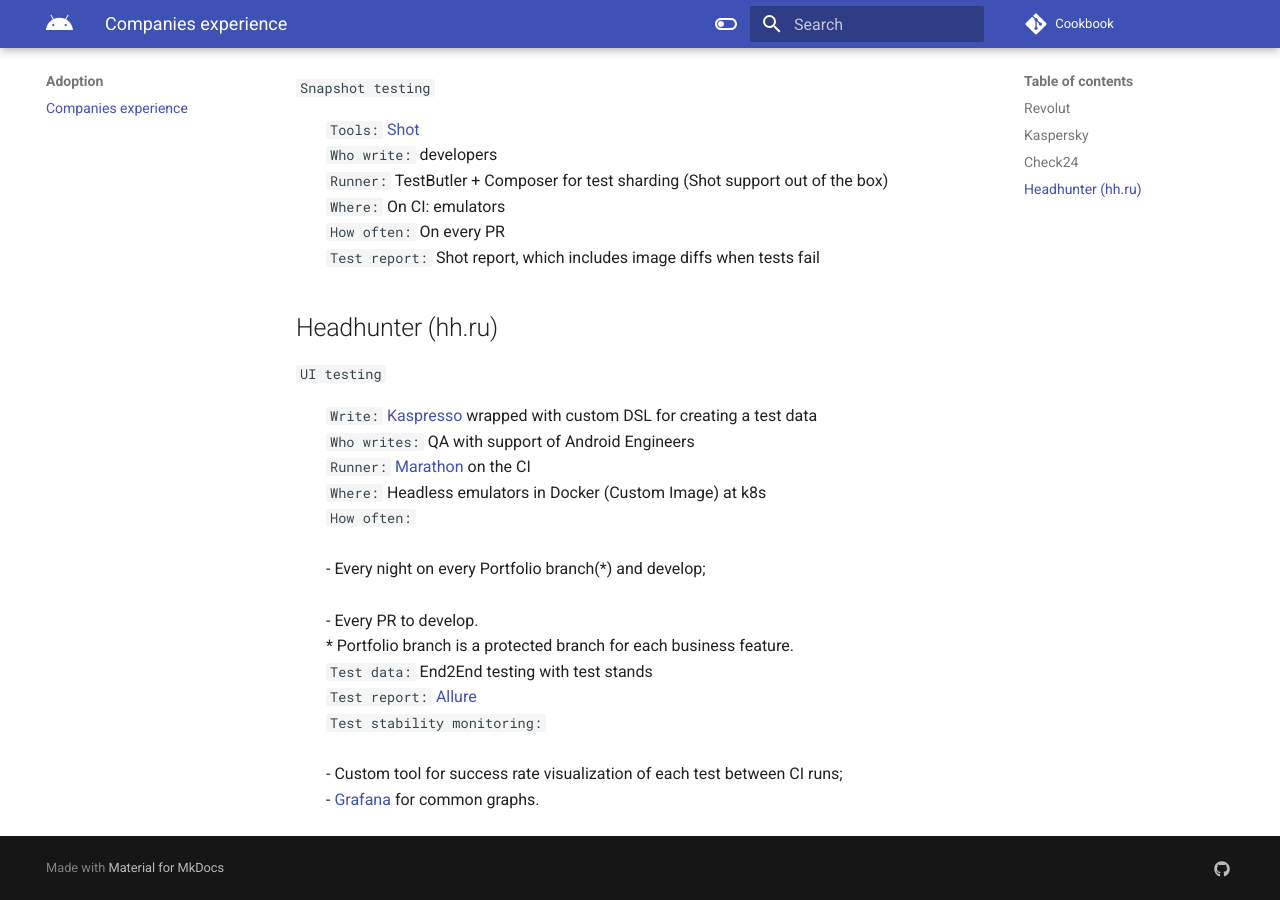
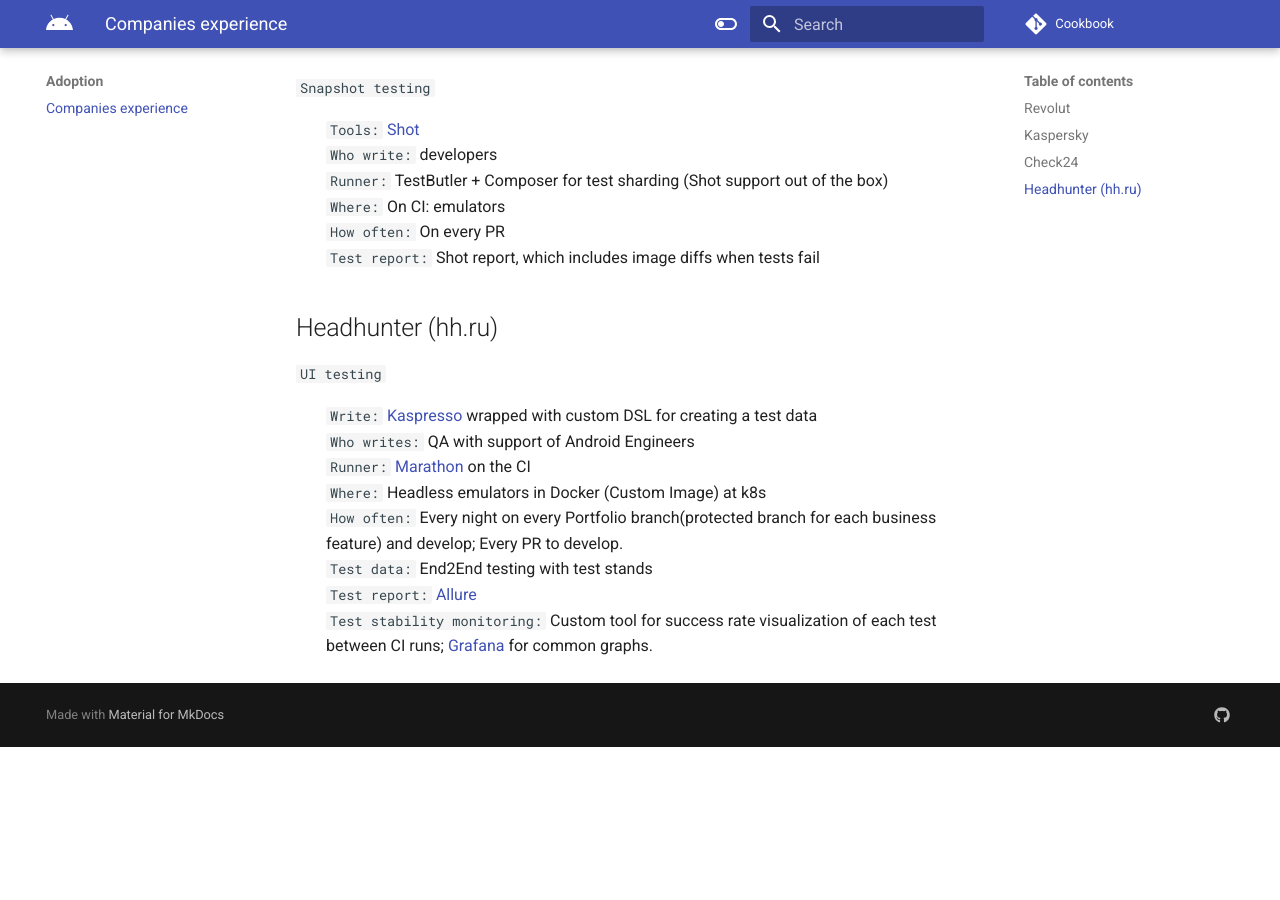
Before and after one commit to android-ui-testing/Cookbook, an MkDocs documentation site: the page built from docs/content/adoption/companies_experience.md, in a window 1280 px wide and 900 px high, scrolled down 1614 px. Built offline with MkDocs 1.6.1 and Material for MkDocs 9.7.7, drawn with Linux system fonts in a browser that asks for light colours; comment, search, counter and statistics services are not loaded; after the commit the page ends 2361 px from its top, so only the background shows below that.

Commit message:
markdown fixes

```diff
--- a/docs/content/adoption/companies_experience.md
+++ b/docs/content/adoption/companies_experience.md
@@ -81,12 +81,7 @@
 `Who writes:` QA with support of Android Engineers <br>
 `Runner:` [Marathon](https://android-ui-testing.github.io/Cookbook/practices/test_runners_review/#21-marathon) on the CI <br>
 `Where:` Headless emulators in Docker (Custom Image) at k8s <br>
-`How often:` <br>
-        - Every night on every Portfolio branch(*) and develop; <br>
-        - Every PR to develop. <br>
-        * Portfolio branch is a protected branch for each business feature. <br>
+`How often:` Every night on every Portfolio branch(protected branch for each business feature) and develop; Every PR to develop.<br>
 `Test data:` End2End testing with test stands<br>
 `Test report:` [Allure](http://allure.qatools.ru/)<br>
-`Test stability monitoring:`<br>
-        - Custom tool for success rate visualization of each test between CI runs;<br>
-        - [Grafana](https://grafana.com/) for common graphs.<br>
+`Test stability monitoring:` Custom tool for success rate visualization of each test between CI runs; [Grafana](https://grafana.com/) for common graphs.
```
